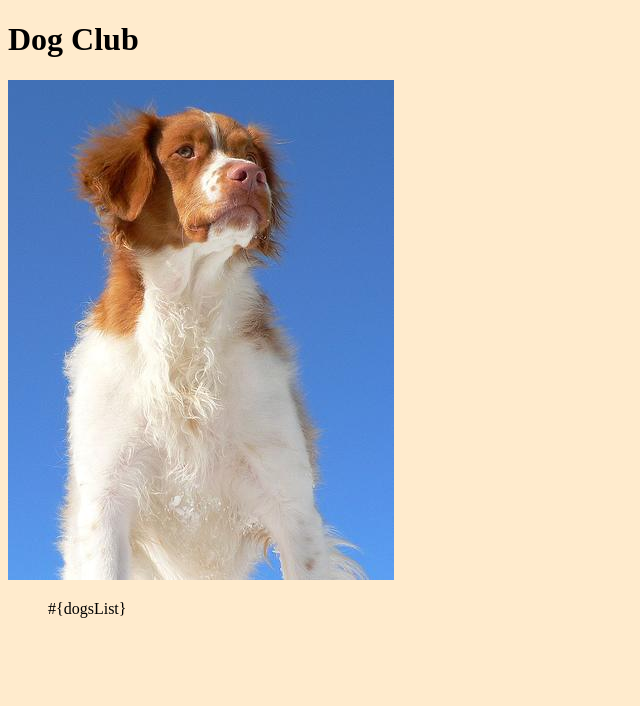
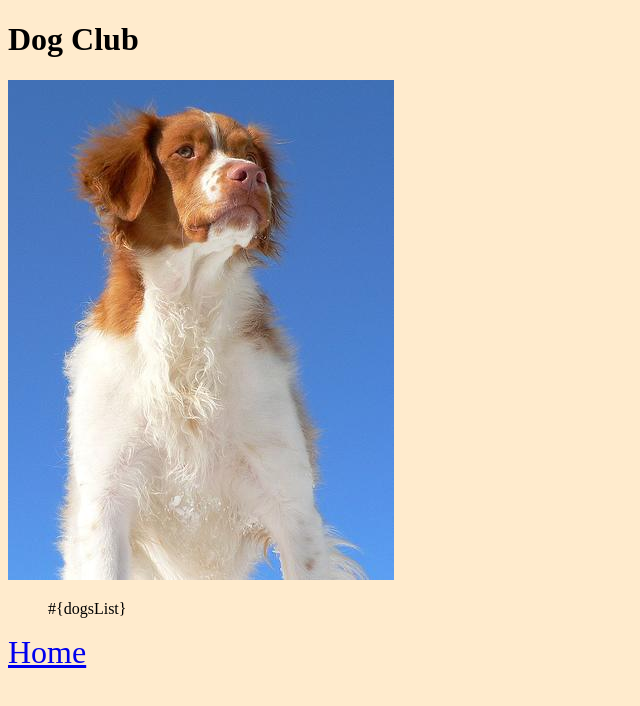
Before and after one commit to adotterer/practice-for-week-08-fetch-from-server, a website: page views/dogs.html in a window 1280 px wide. Shown: the whole page, without its empty margins (0-640 px from the left). Drawn offline with Linux system fonts and the light colour scheme.

Commit message:
home button

```diff
--- a/assets/css/application.css
+++ b/assets/css/application.css
@@ -12,3 +12,8 @@ html {
  border: 1px solid black;
  border-radius: 20px;
 }
+
+#home_link {
+  font-size: 2em;
+  display: block;
+}
--- a/assets/js/not-your-code.js
+++ b/assets/js/not-your-code.js
@@ -28,8 +28,7 @@ fetch("/api/dogs").then(res => res.json()).then((dogs)=> {
         option.value = dog.dogId;
         option.innerText = dog.dogId;
         deleteSelect.appendChild(option)
-    })
-
+    });
 })
 
 const dogName = document.querySelector(".dog_name");
--- a/views/dogs.html
+++ b/views/dogs.html
@@ -14,6 +14,7 @@
   <ul>
     #{dogsList}
   </ul>
+  <a href="/" id="home_link">Home</a>
 </body>
 
 </html>
```
Also changed, not shown: views/create-dog.html (+0 -1 lines), views/dog-details.html (+1 -0 lines), views/edit-dog.html (+1 -0 lines), views/error.html (+1 -0 lines).
